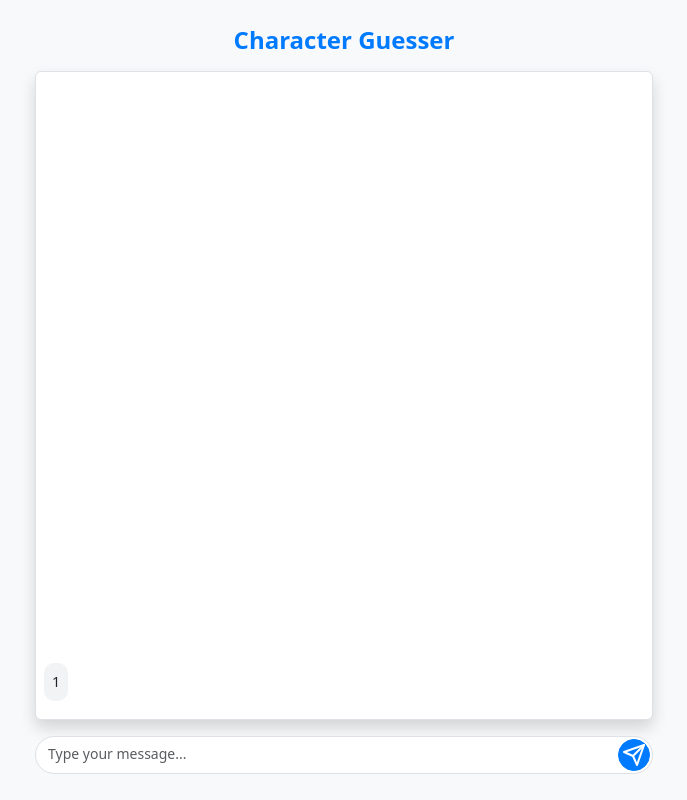
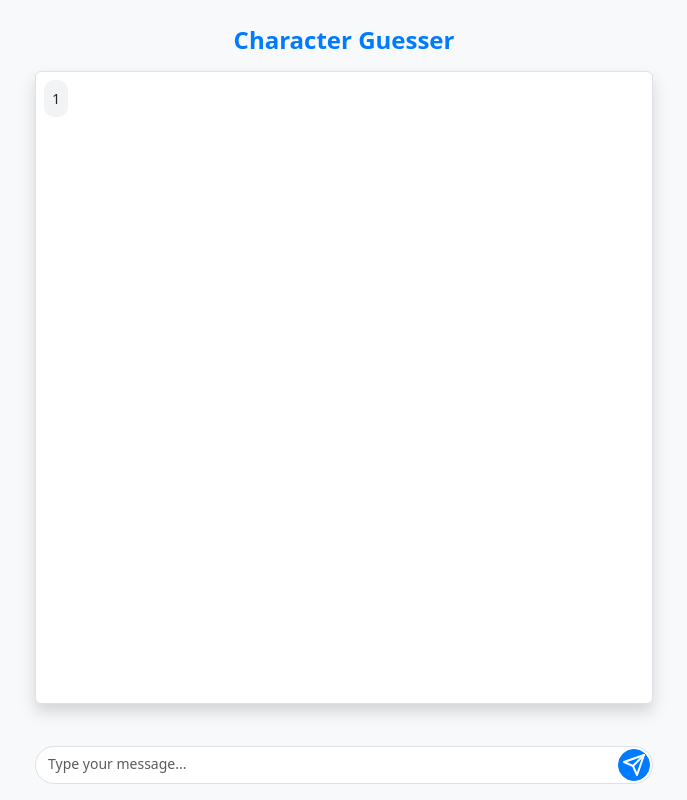
Before and after one commit to nolanblew/AnimeCharacterGuesser, a Flask app: page /chat in a window 1280 px wide. Shown: the whole page, without its empty margins (296-983 px from the left). Run offline with Flask 3, Linux system fonts and the light colour scheme; the visitor is signed in with stand-in values (Sample User, id 1).

Commit message:
feat: Implement sticky bottom bar and auto-scroll to bottom for chat

```diff
--- a/static/script.js
+++ b/static/script.js
@@ -309,11 +309,11 @@ document.addEventListener('DOMContentLoaded', function() {
 });
 
 function addMessage(sender, message) {
-    const chatContainer = document.querySelector('.chat-container');
+    const chatMessages = document.querySelector('.chat-messages');
     const messageElement = document.createElement('div');
     messageElement.classList.add('message', sender);
     messageElement.textContent = message;
-    chatContainer.appendChild(messageElement);
+    chatMessages.appendChild(messageElement);
     scrollToBottom();
 }
 
@@ -396,8 +396,8 @@ function removeTypingIndicator(typingIndicator) {
 }
 
 function scrollToBottom() {
-    const chatContainer = document.querySelector('.chat-container');
-    chatContainer.scrollTop = chatContainer.scrollHeight;
+    const chatMessages = document.querySelector('.chat-messages');
+    chatMessages.scrollTop = chatMessages.scrollHeight;
 }
 // Add this function at the end of the file
 function handleVirtualKeyboard() {
--- a/static/styles.css
+++ b/static/styles.css
@@ -34,12 +34,17 @@ h1 {
 }
 
 .chat-container {
-    height: calc(100vh - 200px);
+    height: calc(100vh - 250px);
     border: 1px solid #dee2e6;
     border-radius: 0.25rem;
     display: flex;
     flex-direction: column;
-    justify-content: flex-end;
+}
+
+.sticky-bottom {
+    position: sticky;
+    bottom: 0;
+    z-index: 1020;
 }
 
 .chat-messages {
--- a/templates/chat.html
+++ b/templates/chat.html
@@ -8,8 +8,8 @@
     <script src="https://unpkg.com/feather-icons"></script>
     <link rel="stylesheet" href="{{ url_for('static', filename='styles.css') }}">
 </head>
-<body class="bg-light">
-    <div class="container-fluid min-vh-100 d-flex flex-column">
+<body class="bg-light d-flex flex-column min-vh-100">
+    <div class="container-fluid flex-grow-1 d-flex flex-column">
         <div class="row flex-grow-1">
             <div class="col-md-8 col-lg-6 mx-auto d-flex flex-column">
                 <h1 class="text-center my-3">Character Guesser</h1>
@@ -18,7 +18,13 @@
                         <!-- Chat messages will be dynamically added here -->
                     </div>
                 </div>
-                <div class="input-group mb-3">
+            </div>
+        </div>
+    </div>
+    <div class="container-fluid sticky-bottom py-3 bg-light">
+        <div class="row">
+            <div class="col-md-8 col-lg-6 mx-auto">
+                <div class="input-group">
                     <textarea class="form-control" id="user-input" rows="1" placeholder="Type your message..."></textarea>
                     <button class="btn btn-primary d-flex align-items-center justify-content-center" id="send-message">
                         <i data-feather="send"></i>
```
